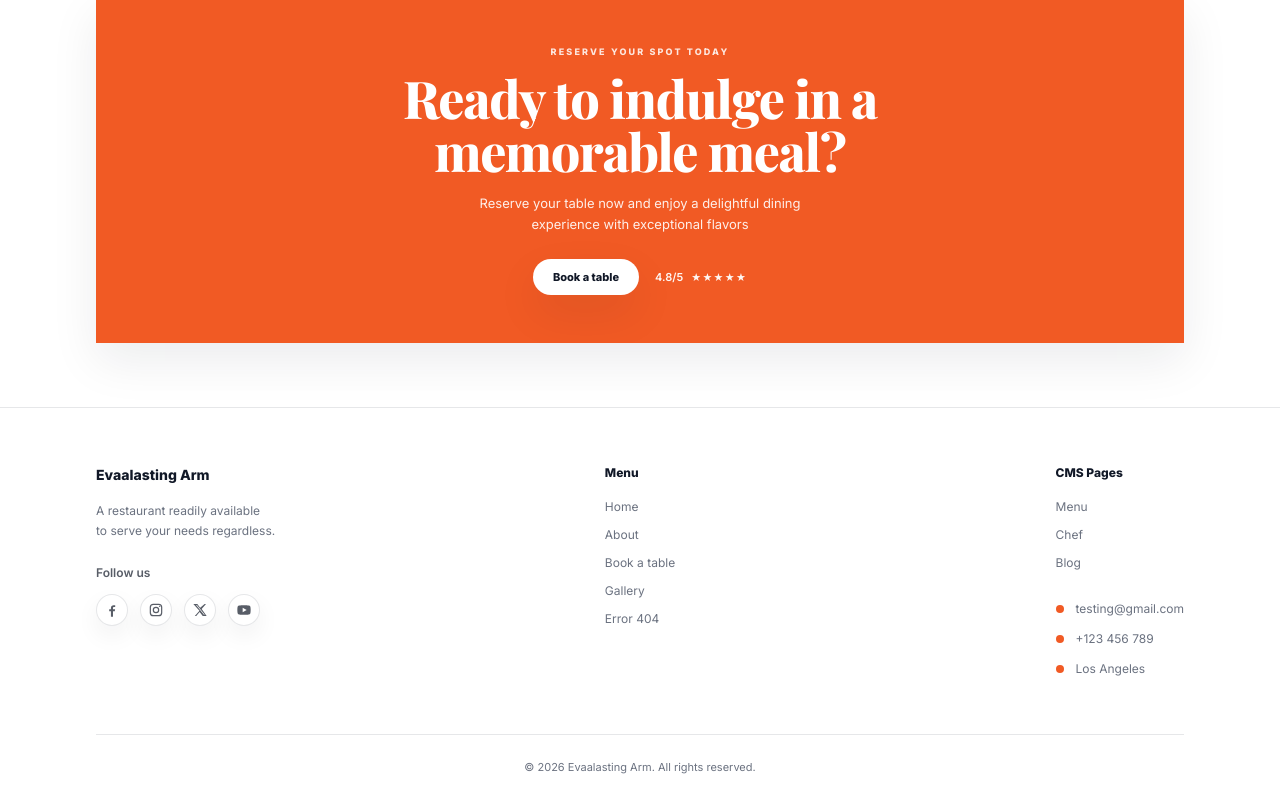
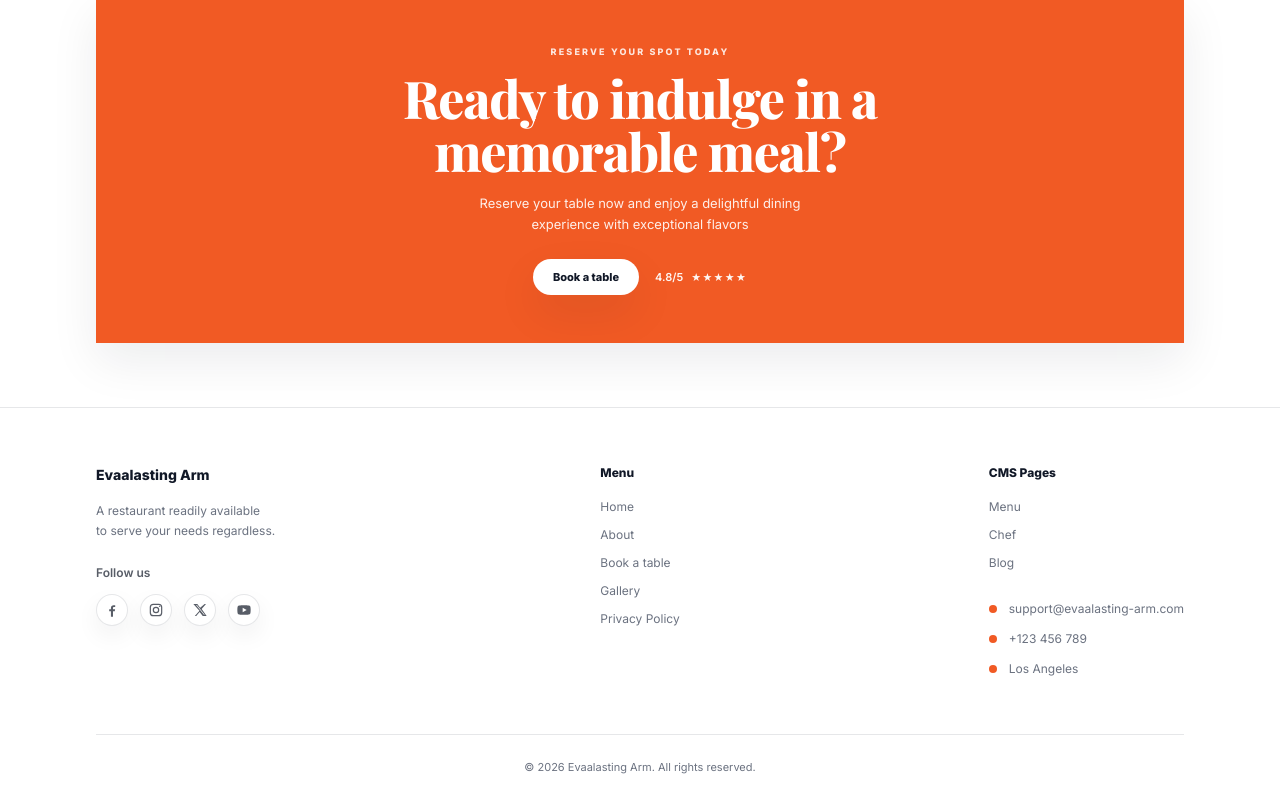
Before and after one commit to Boanerges-Tech/evalasting, a React (Vite) app: page /menu in a window 1280 px wide. Shown: the part 3190-3990 px from the top of the page. Built offline with nearby package versions, Linux system fonts and the light colour scheme.

Commit message:
initial commit

```diff
--- a/src/components/layout/Footer.jsx
+++ b/src/components/layout/Footer.jsx
@@ -14,7 +14,7 @@ const menuLinks = [
   { label: "About", href: "/about" },
   { label: "Book a table", href: "#book" },
   { label: "Gallery", href: "#gallery" },
-  { label: "Error 404", href: "#" },
+  { label: "Privacy Policy", href: "#" },
 ];
 
 const cmsLinks = [
@@ -140,7 +140,7 @@ export default function Footer() {
             <div className="mt-7 grid gap-3">
               <div className="flex items-center gap-3 text-[12px] text-muted">
                 <span className="h-2 w-2 rounded-full bg-brand-600" />
-                <span>testing@gmail.com</span>
+                <span>support@evaalasting-arm.com</span>
               </div>
 
               <div className="flex items-center gap-3 text-[12px] text-muted">
```
